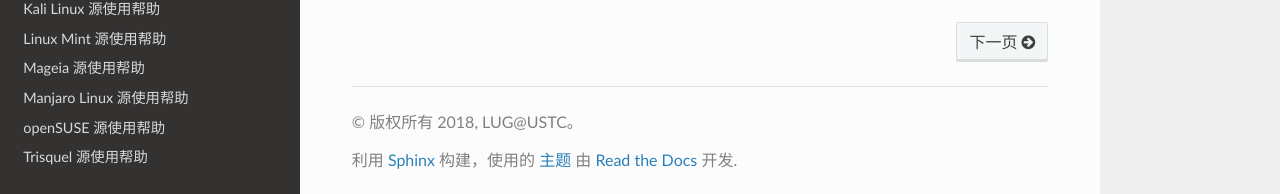
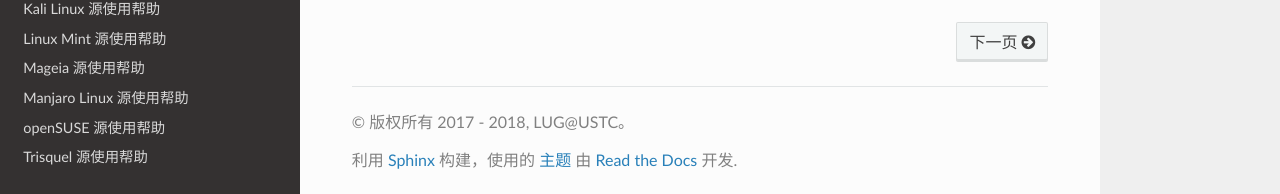
Before and after one commit to ustclug/mirrorhelp, a Sphinx documentation site: the page built from source/index.rst, in a window 1280 px wide and 900 px high, scrolled down 954 px. Shown: the part 703-897 px from the top of the window. Built offline with Sphinx 7.4.7 and the Read the Docs theme 2.0.0, drawn with Linux system fonts in a browser that asks for light colours; pages that are not in the unit, such as notebooks, are missing from menus.

Commit message:
update copyright year
Signed-off-by: Shengjing Zhu <i@zhsj.me>

```diff
--- a/source/conf.py
+++ b/source/conf.py
@@ -30,7 +30,7 @@ master_doc = 'index'
 
 # General information about the project.
 project = 'USTC Mirror Help'
-copyright = '%s, LUG@USTC' % datetime.datetime.now().year
+copyright = '2017 - %s, LUG@USTC' % datetime.datetime.now().year
 author = 'LUG@USTC'
 
 # The version info for the project you're documenting, acts as replacement for
```
